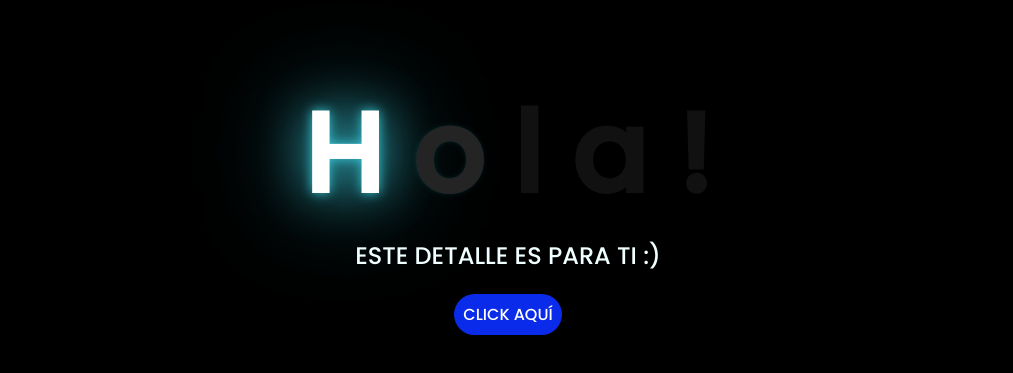
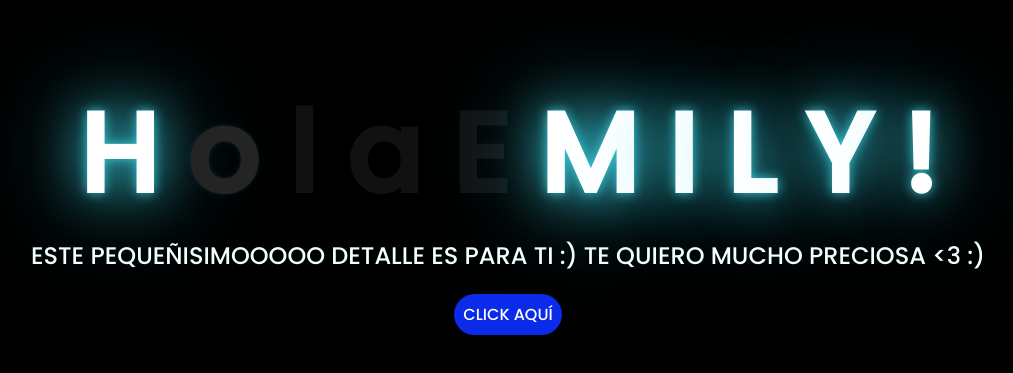
Before and after one commit to GleiderCastro/flores_amarillas, a plain HTML site: page index.html in a window 1280 px wide. Shown: the part 133-506 px from the top of the page, without its empty margins (140-1153 px from the left). Drawn offline with Linux system fonts and the light colour scheme.

Commit message:
Update index.html

```diff
--- a/index.html
+++ b/index.html
@@ -16,10 +16,18 @@
         <span>o</span>
         <span>l</span>
         <span>a</span>
+        <span> </span>
+        <span>E</span>
+        <span>M</span>
+        <span>I</span>
+        <span>L</span>
+        <span>Y</span>
         <span>!</span>
+
     </div>
     <div class="description">
-        <span>ESTE DETALLE ES PARA TI :)</span>
+        <span>ESTE PEQUEÑISIMOOOOO DETALLE ES PARA TI :)</span>
+        <span>TE QUIERO MUCHO PRECIOSA <3 :)</span>
     </div>
     <div class="button">
         <button class="botones">
```
